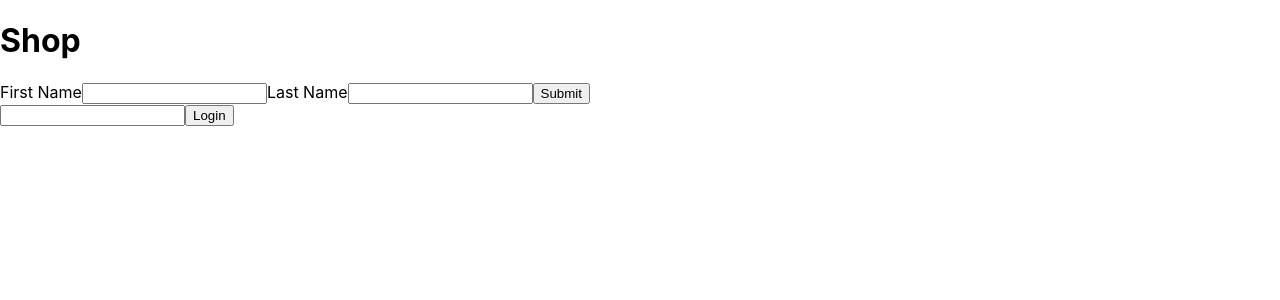
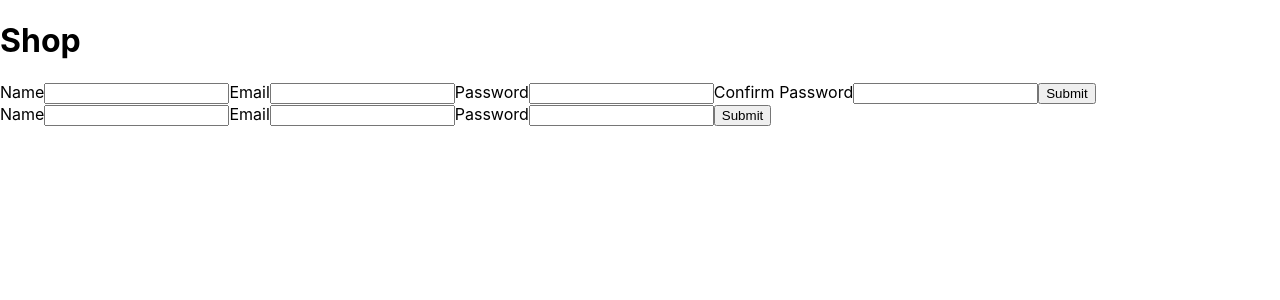
Before and after one commit to jam-enthusiasts/ecommerce-client, a React (Create React App) app: page / in a window 1280 px wide. Shown: the top 300 px of the page. Built offline with nearby package versions, Linux system fonts and the light colour scheme; no server answers; the HTML template or start-up script is replaced by a standard one.

Commit message:
basic register and login component fleshed out; TDL: add login token to localstorage

```diff
--- a/src/components/auth/Login.tsx
+++ b/src/components/auth/Login.tsx
@@ -1,13 +1,41 @@
-import React, { useContext } from "react";
+import React, { useState, useContext } from "react";
+import { useForm } from "react-hook-form";
 
 import { useMutation } from '@apollo/react-hooks';
+import { SIGNIN_MUTATION } from "../../gql/mutations/auth";
+
+type FormData = {
+	name: string;
+	email: string;
+	password: string;
+};
 
 //Login form component
 const Login: React.FC = () => {
+	const [user, setUserLogin] = useState({});
+
+	const { register, handleSubmit, errors } = useForm<FormData>();
+	const onSubmit = handleSubmit((data) => {
+		setUserLogin(data);
+		signIn();
+	});
+
+	const [signIn, { loading, data, error }] = useMutation(
+		SIGNIN_MUTATION,
+		{
+			variables: user
+		}
+	)
+
 	return (
-		<form action="">
-			<input type="text" name="test" id="test" />
-			<input type="submit" value="Login" />
+		<form onSubmit={onSubmit}>
+			<label>Name</label>
+			<input name="name" ref={register} />
+			<label>Email</label>
+			<input name="email" ref={register} />
+			<label>Password</label>
+			<input name="password" ref={register} />
+			<input type="submit" value="Submit" />
 		</form>
 	)
 }
--- a/src/components/auth/Register.tsx
+++ b/src/components/auth/Register.tsx
@@ -1,28 +1,45 @@
-import React, { useContext } from "react";
+import React, { useState, useContext } from "react";
 import { useForm } from "react-hook-form";
 
 import { useMutation } from '@apollo/react-hooks';
+import { SIGNUP_MUTATION } from "../../gql/mutations/auth";
 
 
 type FormData = {
-	firstName: string;
-	lastName: string;
+	name: string;
+	email: string;
+	password: string;
+	password2: string;
 };
 
 //Register form component
-const Register = () => {
-	const { register, setValue, handleSubmit, errors } = useForm<FormData>();
-	const onSubmit = handleSubmit(({ firstName, lastName }) => {
-		console.log(firstName, lastName);
-	}); // firstName and lastName will have correct type
+const Register: React.FC = () => {
+	const [newUser, setNewUserData] = useState({});
+
+	const { register, handleSubmit, errors } = useForm<FormData>();
+	const onSubmit = handleSubmit((data) => {
+		setNewUserData(data);
+		signUp();
+	});
+
+	const [signUp, { loading, data, error }] = useMutation(
+		SIGNUP_MUTATION,
+		{
+			variables: newUser
+		}
+	)
+
 
 	return (
 		<form onSubmit={onSubmit}>
-			<label>First Name</label>
-			<input name="firstName" ref={register} />
-			<label>Last Name</label>
-			<input name="lastName" ref={register} />
-
+			<label>Name</label>
+			<input name="name" ref={register} />
+			<label>Email</label>
+			<input name="email" ref={register} />
+			<label>Password</label>
+			<input name="password" ref={register} />
+			<label>Confirm Password</label>
+			<input name="password2" ref={register} />
 			<input type="submit" value="Submit" />
 		</form>
 	);
```
